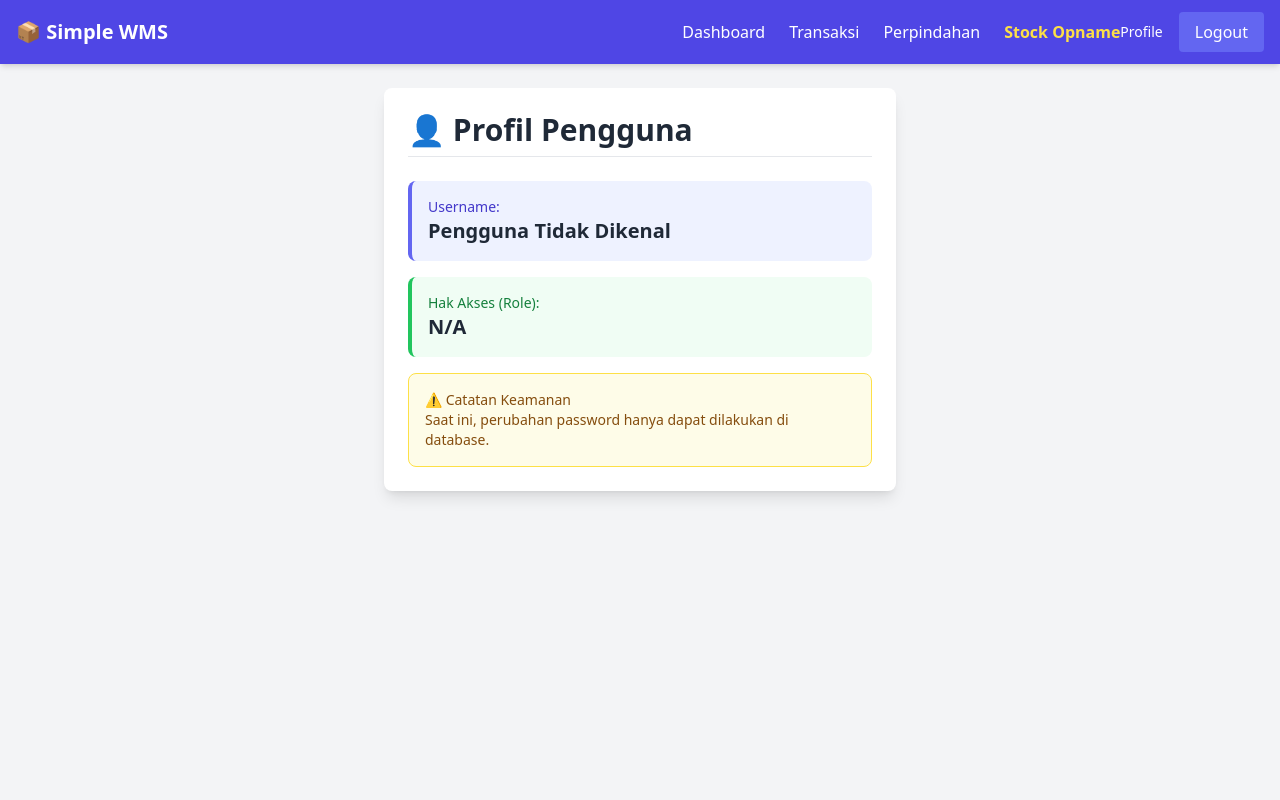
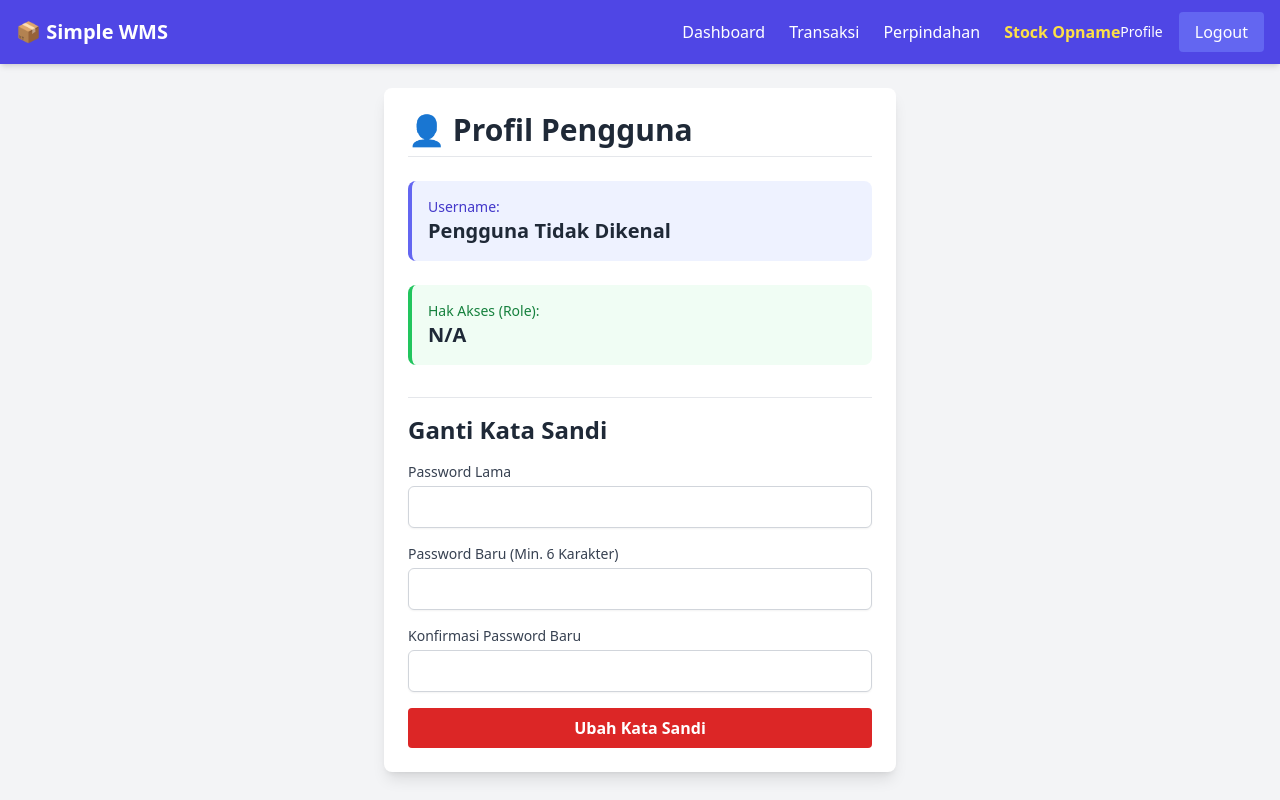
Before and after one commit to ARVIN1006/wms-fullstack-project, a React (Vite) app in the folder wms-frontend/: page /profile in a window 1280 px wide. Built offline with nearby package versions, Linux system fonts and the light colour scheme; sample sign-in values are in the browser's storage.

Commit message:
feat: Add password change functionality with validation and user feedback in Profile component

```diff
--- a/wms-frontend/package.json
+++ b/wms-frontend/package.json
@@ -10,16 +10,19 @@
     "preview": "vite preview"
   },
   "dependencies": {
+    "@hookform/resolvers": "^5.2.2",
     "axios": "^1.13.2",
     "chart.js": "^4.4.3",
     "react": "^19.1.1",
     "react-chartjs-2": "^5.2.0",
     "react-csv": "^2.2.2",
     "react-dom": "^19.1.1",
+    "react-hook-form": "^7.66.1",
     "react-hot-toast": "^2.6.0",
     "react-router-dom": "^7.9.5",
     "react-select": "^5.8.0",
-    "socket.io-client": "^4.8.1"
+    "socket.io-client": "^4.8.1",
+    "yup": "^1.7.1"
   },
   "devDependencies": {
     "@eslint/js": "^9.36.0",
--- a/wms-frontend/src/components/ProductForm.jsx
+++ b/wms-frontend/src/components/ProductForm.jsx
@@ -1,35 +1,66 @@
 import { useState, useEffect } from 'react';
 import axios from 'axios';
-import Select from 'react-select'; // Wajib untuk dropdown lokasi dan supplier
+import Select from 'react-select';
 import { toast } from 'react-hot-toast';
+// --- BARU: Import Hook Form dan Yup ---
+import { useForm } from 'react-hook-form';
+import { yupResolver } from '@hookform/resolvers/yup';
+import * as yup from 'yup';
+
+// --- DEFINISI SKEMA VALIDASI YUP ---
+const validationSchema = yup.object().shape({
+    sku: yup.string().required('SKU wajib diisi.'),
+    name: yup.string().required('Nama Produk wajib diisi.'),
+    unit: yup.string().required('Satuan wajib diisi.'),
+    description: yup.string().nullable(),
+    // Harga harus angka dan tidak boleh negatif
+    purchasePrice: yup.number().typeError('Harga Beli harus angka.').min(0, 'Harga Beli tidak boleh negatif.').required('Harga Beli wajib diisi.'),
+    sellingPrice: yup.number().typeError('Harga Jual harus angka.').min(0, 'Harga Jual tidak boleh negatif.').required('Harga Jual wajib diisi.'),
+    mainSupplier: yup.object().nullable(),
+    // Stok Awal: Transform string kosong menjadi 0, wajib >= 0
+    initialStockQty: yup.number().transform((value, originalValue) => (originalValue === "" ? 0 : value)).min(0, 'Stok awal tidak boleh negatif.').required(),
+    // Lokasi Awal wajib diisi hanya jika initialStockQty > 0
+    initialLocation: yup.object().when('initialStockQty', {
+        is: (qty) => qty > 0,
+        then: (schema) => schema.nullable().required('Lokasi wajib diisi jika Stok Awal > 0.'),
+        otherwise: (schema) => schema.nullable(),
+    }),
+});
 
 function ProductForm({ onSave, onClose, productToEdit }) {
   // State Master Data
   const [locations, setLocations] = useState([]);
   const [suppliers, setSuppliers] = useState([]);
   const [loadingMaster, setLoadingMaster] = useState(true);
-
-  // State Form Utama
-  const [sku, setSku] = useState('');
-  const [name, setName] = useState('');
-  const [description, setDescription] = useState('');
-  const [unit, setUnit] = useState('');
-  const [purchasePrice, setPurchasePrice] = useState(0);
-  const [sellingPrice, setSellingPrice] = useState(0);
-  const [mainSupplier, setMainSupplier] = useState(null); // <-- BARU: Supplier Utama
-
-  // State Stok Awal (Hanya untuk CREATE)
-  const [initialStockQty, setInitialStockQty] = useState(0);
-  const [initialLocation, setInitialLocation] = useState(null);
   const [isEditing, setIsEditing] = useState(false);
 
-  // Format data untuk react-select
+  // --- BARU: INISIALISASI REACT HOOK FORM ---
+  const { register, handleSubmit, setValue, watch, formState: { errors } } = useForm({
+    resolver: yupResolver(validationSchema),
+    defaultValues: {
+        sku: '',
+        name: '',
+        description: '',
+        unit: '',
+        purchasePrice: 0,
+        sellingPrice: 0,
+        mainSupplier: null,
+        initialStockQty: 0,
+        initialLocation: null,
+    }
+  });
+
+  // Watch fields yang tidak menggunakan register (Select components)
+  const initialLocation = watch('initialLocation');
+  const mainSupplier = watch('mainSupplier');
+
+  // Ambil data untuk opsi Select
   const locationOptions = locations.map(l => ({ value: l.id, label: l.name }));
   const supplierOptions = suppliers.map(s => ({ value: s.id, label: s.name }));
 
   // --- Ambil Data Master: Lokasi & Supplier ---
   useEffect(() => {
-    let isMounted = true; // BARU: Flag untuk cleanup
+    let isMounted = true;
 
     async function fetchMasterData() {
         try {
@@ -37,13 +68,13 @@ function ProductForm({ onSave, onClose, productToEdit }) {
                 axios.get('/api/locations'),
                 axios.get('/api/suppliers?page=1&limit=1000')
             ]);
-            if (isMounted) { // Cek sebelum set state
+            if (isMounted) {
                 setLocations(locationRes.data);
                 setSuppliers(supplierRes.data.suppliers);
                 setLoadingMaster(false);
             }
         } catch (error) {
-            if (isMounted) { // Cek sebelum set state
+            if (isMounted) {
                 toast.error("Gagal memuat data master untuk form.");
                 setLoadingMaster(false);
             }
@@ -51,68 +82,72 @@ function ProductForm({ onSave, onClose, productToEdit }) {
     }
     fetchMasterData();
 
-    return () => { // Fungsi Cleanup
+    return () => {
         isMounted = false;
     };
   }, []);
 
-  // --- Efek Mengisi Form Saat Edit ---
+  // --- Efek Mengisi Form Saat Edit (FIXED DEPENDENCY) ---
   useEffect(() => {
     if (productToEdit) {
       setIsEditing(true);
-      setSku(productToEdit.sku);
-      setName(productToEdit.name);
-      setDescription(productToEdit.description || '');
-      setUnit(productToEdit.unit);
-      setPurchasePrice(productToEdit.purchase_price || 0);
-      setSellingPrice(productToEdit.selling_price || 0);
+
+      // Set RHF values (safe)
+      setValue('sku', productToEdit.sku);
+      setValue('name', productToEdit.name);
+      setValue('description', productToEdit.description || '');
+      setValue('unit', productToEdit.unit);
+      setValue('purchasePrice', parseFloat(productToEdit.purchase_price || 0));
+      setValue('sellingPrice', parseFloat(productToEdit.selling_price || 0));
 
       // Mengisi Dropdown Supplier Utama
-      if (productToEdit.main_supplier_id) {
-          // Harus menggunakan suppliers state yang sudah terisi
-          const defaultSupplier = suppliers.find(s => s.value === productToEdit.main_supplier_id);
-          setMainSupplier(defaultSupplier || null);
+      if (productToEdit.main_supplier_id && suppliers.length > 0) {
+          // Cari opsi supplier dari array suppliers (yang sudah stabil)
+          const defaultSupplier = suppliers.map(s => ({ value: s.id, label: s.name }))
+                                         .find(s => s.value === productToEdit.main_supplier_id);
+          setValue('mainSupplier', defaultSupplier || null);
       } else {
-          setMainSupplier(null);
+          setValue('mainSupplier', null);
       }
+
+      // Reset initial stock fields
+      setValue('initialStockQty', 0);
+      setValue('initialLocation', null);
 
     } else {
         setIsEditing(false);
-        // Reset state stok/lokasi saat CREATE baru
-        setInitialStockQty(0);
-        setInitialLocation(null);
-        setMainSupplier(null);
+        // Reset RHF ke default values jika tidak editing
+        setValue('sku', '');
+        setValue('name', '');
+        setValue('description', '');
+        setValue('unit', '');
+        setValue('purchasePrice', 0);
+        setValue('sellingPrice', 0);
+        setValue('mainSupplier', null);
+        setValue('initialStockQty', 0);
+        setValue('initialLocation', null);
     }
-  }, [productToEdit, suppliers]); // Dependency 'suppliers' agar dropdown terisi saat data supplier datang
+  // FIX UTAMA: Menghapus 'supplierOptions' dari dependency array.
+  // Hanya mempertahankan productToEdit, suppliers (state), dan setValue (stable hook function).
+  }, [productToEdit, suppliers, setValue]);
 
-  // Fungsi saat tombol Simpan diklik
-  const handleSubmit = (e) => {
-    e.preventDefault();
-    if (!sku || !name || !unit) {
-      alert('SKU, Nama, dan Satuan wajib diisi!');
-      return;
-    }
-
-    // Validasi Stok Awal: Hanya jika CREATE
-    if (!isEditing && (initialStockQty > 0 && !initialLocation)) {
-        alert('Jika mengisi Stok Awal, Lokasi juga wajib diisi.');
-        return;
-    }
+  // Fungsi saat tombol Simpan diklik (Menggunakan RHF handleSubmit)
+  const onSubmit = (data) => {
 
     // Kirim data lengkap
     onSave({
       id: productToEdit?.id,
-      sku,
-      name,
-      description,
-      unit,
-      purchase_price: parseFloat(purchasePrice), // Pastikan format number
-      selling_price: parseFloat(sellingPrice),  // Pastikan format number
-      main_supplier_id: mainSupplier?.value || null, // KIRIM ID SUPPLIER
+      sku: data.sku,
+      name: data.name,
+      description: data.description,
+      unit: data.unit,
+      purchase_price: parseFloat(data.purchasePrice),
+      selling_price: parseFloat(data.sellingPrice),
+      main_supplier_id: data.mainSupplier?.value || null,
 
       // Kirim Stok Awal hanya jika mode CREATE
-      initial_stock_qty: isEditing ? 0 : initialStockQty,
-      initial_location_id: isEditing ? null : initialLocation?.value,
+      initial_stock_qty: isEditing ? 0 : data.initialStockQty,
+      initial_location_id: isEditing ? null : data.initialLocation?.value,
     });
   };
 
@@ -124,6 +159,11 @@ function ProductForm({ onSave, onClose, productToEdit }) {
       );
   }
 
+  // Helper untuk menampilkan error
+  const ErrorMessage = ({ error }) => {
+    return error ? <p className="text-red-500 text-xs mt-1">{error.message}</p> : null;
+  };
+
   return (
     <div className="fixed inset-0 bg-black bg-opacity-50 flex justify-center items-center z-50">
       <div className="bg-white p-6 rounded-lg shadow-xl w-full max-w-md max-h-[90vh] overflow-y-auto">
@@ -131,32 +171,37 @@ function ProductForm({ onSave, onClose, productToEdit }) {
           {isEditing ? 'Edit Produk' : 'Tambah Produk Baru'}
         </h2>
 
-        <form onSubmit={handleSubmit}>
+        {/* GUNAKAN handleSubmit dari RHF */}
+        <form onSubmit={handleSubmit(onSubmit)}>
 
           <h3 className="text-lg font-semibold mb-3 border-t pt-3">Data Dasar</h3>
 
           {/* SKU */}
           <div className="mb-4">
             <label className="block text-sm font-medium text-gray-700 mb-1">SKU (Kode Unik) *</label>
-            <input type="text" value={sku} onChange={(e) => setSku(e.target.value)} className="w-full px-3 py-2 border border-gray-300 rounded-md shadow-sm" required/>
+            {/* Menggunakan {...register} */}
+            <input type="text" {...register('sku')} className={`w-full px-3 py-2 border rounded-md shadow-sm ${errors.sku ? 'border-red-500' : 'border-gray-300'}`} />
+            <ErrorMessage error={errors.sku} />
           </div>
 
           {/* Nama Produk */}
           <div className="mb-4">
             <label className="block text-sm font-medium text-gray-700 mb-1">Nama Produk *</label>
-            <input type="text" value={name} onChange={(e) => setName(e.target.value)} className="w-full px-3 py-2 border border-gray-300 rounded-md shadow-sm" required/>
+            <input type="text" {...register('name')} className={`w-full px-3 py-2 border rounded-md shadow-sm ${errors.name ? 'border-red-500' : 'border-gray-300'}`} />
+            <ErrorMessage error={errors.name} />
           </div>
 
           {/* Satuan */}
           <div className="mb-4">
             <label className="block text-sm font-medium text-gray-700 mb-1">Satuan (cth: pcs, unit, kg) *</label>
-            <input type="text" value={unit} onChange={(e) => setUnit(e.target.value)} className="w-full px-3 py-2 border border-gray-300 rounded-md shadow-sm" required/>
+            <input type="text" {...register('unit')} className={`w-full px-3 py-2 border rounded-md shadow-sm ${errors.unit ? 'border-red-500' : 'border-gray-300'}`} />
+            <ErrorMessage error={errors.unit} />
           </div>
 
           {/* Deskripsi */}
           <div className="mb-4">
             <label className="block text-sm font-medium text-gray-700 mb-1">Deskripsi</label>
-            <textarea value={description} onChange={(e) => setDescription(e.target.value)} className="w-full px-3 py-2 border border-gray-300 rounded-md shadow-sm"/>
+            <textarea {...register('description')} className="w-full px-3 py-2 border border-gray-300 rounded-md shadow-sm"/>
           </div>
 
           {/* Input Harga */}
@@ -165,10 +210,11 @@ function ProductForm({ onSave, onClose, productToEdit }) {
           {/* Supplier Utama */}
           <div className="mb-4">
               <label className="block text-sm font-medium text-gray-700 mb-1">Supplier Utama (Opsional)</label>
+              {/* Select menggunakan setValue RHF */}
               <Select
                   options={supplierOptions}
                   value={mainSupplier}
-                  onChange={setMainSupplier}
+                  onChange={(option) => setValue('mainSupplier', option)}
                   className="w-full mt-1"
                   classNamePrefix="react-select"
                   placeholder="Pilih Supplier Utama..."
@@ -180,19 +226,19 @@ function ProductForm({ onSave, onClose, productToEdit }) {
             <div className="mb-4">
               <label className="block text-sm font-medium text-gray-700 mb-1">Harga Beli / Unit</label>
               <input
-                type="number" step="0.01" min="0" value={purchasePrice}
-                onChange={(e) => setPurchasePrice(e.target.value)}
-                className="w-full px-3 py-2 border border-gray-300 rounded-md shadow-sm"
+                type="number" step="0.01" min="0" {...register('purchasePrice')}
+                className={`w-full px-3 py-2 border rounded-md shadow-sm ${errors.purchasePrice ? 'border-red-500' : 'border-gray-300'}`}
               />
+              <ErrorMessage error={errors.purchasePrice} />
             </div>
             {/* Harga Jual */}
             <div className="mb-4">
               <label className="block text-sm font-medium text-gray-700 mb-1">Harga Jual / Unit</label>
               <input
-                type="number" step="0.01" min="0" value={sellingPrice}
-                onChange={(e) => setSellingPrice(e.target.value)}
-                className="w-full px-3 py-2 border border-gray-300 rounded-md shadow-sm"
+                type="number" step="0.01" min="0" {...register('sellingPrice')}
+                className={`w-full px-3 py-2 border rounded-md shadow-sm ${errors.sellingPrice ? 'border-red-500' : 'border-gray-300'}`}
               />
+              <ErrorMessage error={errors.sellingPrice} />
             </div>
           </div>
 
@@ -205,21 +251,23 @@ function ProductForm({ onSave, onClose, productToEdit }) {
                       <div>
                           <label className="block text-sm font-medium text-gray-700 mb-1">Jumlah Stok Awal</label>
                           <input
-                              type="number" min="0" value={initialStockQty}
-                              onChange={(e) => setInitialStockQty(parseInt(e.target.value) || 0)}
-                              className="w-full px-3 py-2 border border-gray-300 rounded-md shadow-sm"
+                              type="number" min="0" {...register('initialStockQty')}
+                              className={`w-full px-3 py-2 border rounded-md shadow-sm ${errors.initialStockQty ? 'border-red-500' : 'border-gray-300'}`}
                           />
+                          <ErrorMessage error={errors.initialStockQty} />
                       </div>
                       {/* Lokasi Stok */}
                       <div>
                           <label className="block text-sm font-medium text-gray-700 mb-1">Disimpan di Lokasi</label>
+                          {/* Select menggunakan setValue RHF */}
                           <Select
                               options={locationOptions}
                               value={initialLocation}
-                              onChange={setInitialLocation}
-                              className="w-full mt-1"
+                              onChange={(option) => setValue('initialLocation', option)}
+                              className={`w-full mt-1 ${errors.initialLocation ? 'border-red-500' : ''}`}
                               classNamePrefix="react-select"
                           />
+                          <ErrorMessage error={errors.initialLocation} />
                       </div>
                   </div>
               </>
--- a/wms-frontend/src/pages/Profile.jsx
+++ b/wms-frontend/src/pages/Profile.jsx
@@ -1,21 +1,45 @@
 import { useAuth } from '../context/AuthContext';
+import { useState } from 'react';
+import axios from 'axios';
+import { toast } from 'react-hot-toast';
+import { useForm } from 'react-hook-form';
+import { yupResolver } from '@hookform/resolvers/yup';
+import * as yup from 'yup';
+
+// --- DEFINISI SKEMA VALIDASI YUP BARU ---
+const passwordSchema = yup.object().shape({
+    oldPassword: yup.string().required('Password lama wajib diisi.'),
+    newPassword: yup.string()
+        .min(6, 'Password baru minimal 6 karakter.')
+        .required('Password baru wajib diisi.'),
+    confirmNewPassword: yup.string()
+        .oneOf([yup.ref('newPassword'), null], 'Konfirmasi password harus sama dengan password baru.')
+        .required('Konfirmasi password wajib diisi.'),
+});
+// --- END SCHEMA ---
 
 function Profile() {
   // Ambil data yang tersimpan dari context
-  const { userRole, token } = useAuth();
+  const { userRole, token, logout } = useAuth();
 
-  // Karena user data (id, username, role) ada di dalam token,
-  // kita perlu mengambil data username dan id dari token.
+  // RHF Hook
+  const { register, handleSubmit, formState: { errors }, reset } = useForm({
+    resolver: yupResolver(passwordSchema),
+    defaultValues: {
+        oldPassword: '',
+        newPassword: '',
+        confirmNewPassword: '',
+    }
+  });
 
-  // Catatan: Karena kita tidak menyimpan username di state,
-  // kita bisa membuatnya tersedia di context. Untuk sekarang,
-  // kita buat versi sederhana yang menampilkan role.
+  const [isSubmitting, setIsSubmitting] = useState(false);
 
   const getUsernameFromToken = (token) => {
     try {
       if (!token) return 'Pengguna';
       const payload = token.split('.')[1];
       const decodedPayload = JSON.parse(atob(payload));
+      // Perhatikan bahwa username sudah ditambahkan ke payload di authRoutes.js
       return decodedPayload.user.username || 'Admin/Staff';
     } catch (e) {
       return 'Pengguna Tidak Dikenal';
@@ -24,11 +48,41 @@ function Profile() {
 
   const currentUsername = getUsernameFromToken(token);
 
+  const onSubmitPassword = async (data) => {
+    setIsSubmitting(true);
+    try {
+        // Panggil API PUT /api/auth/password yang baru
+        await axios.put('/api/auth/password', {
+            oldPassword: data.oldPassword,
+            newPassword: data.newPassword,
+            newPasswordConfirm: data.confirmNewPassword
+        });
+
+        toast.success('Kata sandi berhasil diubah. Silakan login kembali.');
+
+        // Logout untuk memaksa token baru
+        logout();
+
+    } catch (err) {
+        const errorMsg = err.response?.data?.msg || 'Gagal mengubah kata sandi.';
+        toast.error(errorMsg);
+    } finally {
+        setIsSubmitting(false);
+        reset(); // Clear form
+    }
+  };
+
+  // Helper untuk menampilkan error
+  const ErrorMessage = ({ error }) => {
+    return error ? <p className="text-red-500 text-xs mt-1">{error.message}</p> : null;
+  };
+
+
   return (
     <div className="p-6 bg-white shadow-lg rounded-lg max-w-lg mx-auto">
       <h1 className="text-3xl font-bold text-gray-800 mb-6 border-b pb-2">👤 Profil Pengguna</h1>
 
-      <div className="space-y-4">
+      <div className="space-y-6 mb-8">
         {/* Username Card */}
         <div className="p-4 bg-blue-50 rounded-lg border-l-4 border-blue-500">
           <p className="text-sm text-blue-700 font-medium">Username:</p>
@@ -42,13 +96,55 @@ function Profile() {
             {userRole?.toUpperCase() || 'N/A'}
           </p>
         </div>
+      </div>
 
-        {/* Info Keamanan */}
-        <div className="p-4 bg-yellow-50 rounded-lg border border-yellow-300 text-sm text-yellow-800">
-          <p className="font-medium">⚠️ Catatan Keamanan</p>
-          <p>Saat ini, perubahan password hanya dapat dilakukan di database.</p>
+      {/* --- FORM UBAH PASSWORD BARU --- */}
+      <h2 className="text-2xl font-bold text-gray-800 mb-4 border-t pt-4">Ganti Kata Sandi</h2>
+
+      <form onSubmit={handleSubmit(onSubmitPassword)} className="space-y-4">
+
+        {/* Password Lama */}
+        <div>
+            <label className="block text-sm font-medium text-gray-700 mb-1">Password Lama</label>
+            <input
+                type="password"
+                {...register('oldPassword')}
+                className={`w-full px-3 py-2 border rounded-md shadow-sm ${errors.oldPassword ? 'border-red-500' : 'border-gray-300'}`}
+            />
+            <ErrorMessage error={errors.oldPassword} />
         </div>
-      </div>
+
+        {/* Password Baru */}
+        <div>
+            <label className="block text-sm font-medium text-gray-700 mb-1">Password Baru (Min. 6 Karakter)</label>
+            <input
+                type="password"
+                {...register('newPassword')}
+                className={`w-full px-3 py-2 border rounded-md shadow-sm ${errors.newPassword ? 'border-red-500' : 'border-gray-300'}`}
+            />
+            <ErrorMessage error={errors.newPassword} />
+        </div>
+
+        {/* Konfirmasi Password Baru */}
+        <div>
+            <label className="block text-sm font-medium text-gray-700 mb-1">Konfirmasi Password Baru</label>
+            <input
+                type="password"
+                {...register('confirmNewPassword')}
+                className={`w-full px-3 py-2 border rounded-md shadow-sm ${errors.confirmNewPassword ? 'border-red-500' : 'border-gray-300'}`}
+            />
+            <ErrorMessage error={errors.confirmNewPassword} />
+        </div>
+
+        <button
+          type="submit"
+          disabled={isSubmitting}
+          className="w-full bg-red-600 hover:bg-red-700 text-white font-bold py-2 px-4 rounded transition disabled:bg-gray-400"
+        >
+          {isSubmitting ? 'Mengubah...' : 'Ubah Kata Sandi'}
+        </button>
+      </form>
+
     </div>
   );
 }
```
Also changed, not shown: 2 other files (tests, documents, lock files or other folders).
